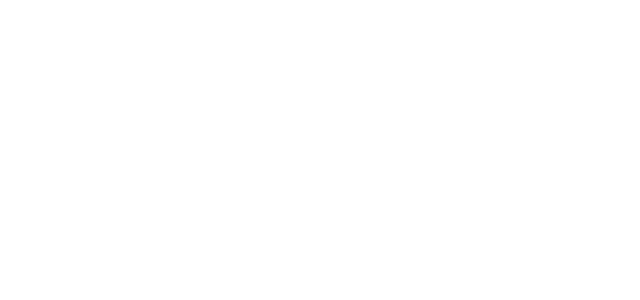
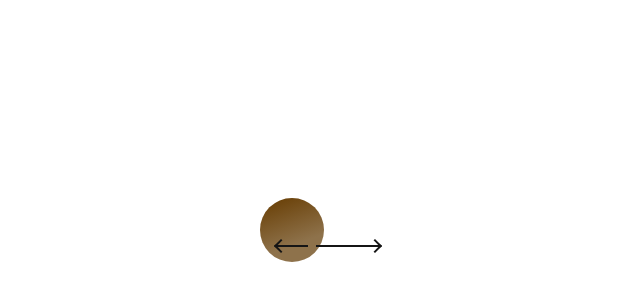
Before and after one commit to JasonDeee/NeuMorphismReact, a React (Create React App) app: page / in a window 1280 px wide. Shown: the part 986-1286 px from the top of the page, without its empty margins (632-1272 px from the left). Built offline with nearby package versions, Linux system fonts and the light colour scheme.

Commit message:
Slider Button First Commit

```diff
--- a/src/Component/Buttons.js
+++ b/src/Component/Buttons.js
@@ -3,6 +3,7 @@
 const ButtonFull = (Props) => {
   return (
     <button className="ButtonContainer Button_Full">
+      <div className="Button_Overlay"></div>
       <div
         className="Button_Icon"
         style={{ backgroundImage: `url("${Props.IconURL}")` }}
@@ -12,4 +13,14 @@
   );
 };
 
-export { ButtonFull };
+const ButtonSlider = (Props) => {
+  return (
+    <button className="ButtonContainer Button_Slider">
+      <div className="Button_Overlay"></div>
+      <div className="Button_Arrow" id="Prev"></div>
+      <div className="Button_Arrow" id="Next"></div>
+    </button>
+  );
+};
+
+export { ButtonFull, ButtonSlider };
--- a/src/Component/Homepage.js
+++ b/src/Component/Homepage.js
@@ -1,6 +1,6 @@
 import "../Styles/App.css";
 import { useEffect, useState } from "react";
-import { ButtonFull } from "./Buttons";
+import { ButtonFull, ButtonSlider } from "./Buttons";
 
 import Copy_Logo from "../Assets/Copy_Logo.svg";
 
@@ -10,7 +10,9 @@
       <section className="Section" id="Sec1Float">
         <ButtonFull IconURL={Copy_Logo} Label="Khám phá"></ButtonFull>
       </section>
-      <section className="Section" id="Sec2Float"></section>{" "}
+      <section className="Section" id="Sec2Float">
+        <ButtonSlider></ButtonSlider>
+      </section>{" "}
       <section className="Section" id="Sec3Float"></section>{" "}
       <section className="Section" id="Sec5Float"></section>
     </main>
--- a/src/Styles/App.css
+++ b/src/Styles/App.css
@@ -69,18 +69,33 @@
       -ms-flex-pack: start;
           justify-content: start;
   gap: 0;
-  background: linear-gradient(340deg, #8e724b 32%, #663b00 100%);
-  padding: 16px;
+  padding-left: 16px;
+  padding-right: 16px;
+  position: relative;
+  background: none;
+  height: 64px;
   -webkit-transition: all 1.11s cubic-bezier(0.25, 0, 0, 1);
   transition: all 1.11s cubic-bezier(0.25, 0, 0, 1);
   outline: none;
   border: none;
   cursor: pointer;
   color: #151515;
+}
+
+.ButtonContainer .Button_Overlay {
+  position: absolute;
+  left: 0;
+  top: 0;
+  height: 64px;
+  width: 64px;
+  background: linear-gradient(340deg, #8e724b 32%, #663b00 100%);
+  -webkit-transition: all 1.11s cubic-bezier(0.25, 0, 0, 1);
+  transition: all 1.11s cubic-bezier(0.25, 0, 0, 1);
   border-radius: 128px;
 }
 
 .ButtonContainer .Button_Icon {
+  position: relative;
   width: 32px;
   height: 32px;
 }
@@ -93,22 +108,94 @@
   margin-right: 0;
   height: 1.46rem;
   width: auto;
-  max-width: 0;
   -webkit-transition: all 1.11s cubic-bezier(0.25, 0, 0, 1);
   transition: all 1.11s cubic-bezier(0.25, 0, 0, 1);
   -webkit-transform: translate(2px, 50%);
           transform: translate(2px, 50%);
 }
 
+.Button_Slider {
+  gap: 8px;
+}
+
+.Button_Slider .Button_Arrow {
+  display: -webkit-box;
+  display: -ms-flexbox;
+  display: flex;
+  -webkit-box-orient: horizontal;
+  -webkit-box-direction: normal;
+      -ms-flex-direction: row;
+          flex-direction: row;
+  -webkit-box-align: center;
+      -ms-flex-align: center;
+          align-items: center;
+  -webkit-box-pack: center;
+      -ms-flex-pack: center;
+          justify-content: center;
+  position: relative;
+  width: 32px;
+  height: 32px;
+  overflow: visible;
+  -webkit-transform: translateY(16px);
+          transform: translateY(16px);
+}
+
+.Button_Slider .Button_Arrow::before,
+.Button_Slider .Button_Arrow::after {
+  content: "";
+  position: absolute;
+}
+
+.Button_Slider #Next {
+  width: 64px;
+}
+
+.Button_Slider #Prev::before {
+  right: 0;
+}
+
+.Button_Slider #Next::before {
+  left: 0;
+}
+
+.Button_Slider #Prev::after {
+  border-width: 2px 0 0 2px;
+  left: 0;
+}
+
+.Button_Slider #Next::after {
+  right: 0;
+  border-width: 0 2px 2px 0;
+}
+
+.Button_Slider .Button_Arrow::after {
+  width: 8px;
+  height: 8px;
+  border: solid #151515;
+  -webkit-transform: rotate(-45deg);
+          transform: rotate(-45deg);
+}
+
+.Button_Slider .Button_Arrow::before {
+  height: 2px;
+  width: 100%;
+  background: #151515;
+}
+
 .ButtonContainer:hover {
   gap: 16px;
+  padding-left: 24px;
+  padding-right: 24px;
 }
 
 .ButtonContainer:hover label {
   margin-right: 8px;
-  max-width: 96px;
   -webkit-transform: translate(0, 0);
           transform: translate(0, 0);
   color: white;
 }
+
+.ButtonContainer:hover .Button_Overlay {
+  width: 100%;
+}
 /*# sourceMappingURL=App.css.map */
--- a/src/Styles/_Buttons.scss
+++ b/src/Styles/_Buttons.scss
@@ -13,16 +13,33 @@
   justify-content: start;
   gap: 0;
 
-  background: linear-gradient(340deg, $TintColor 32%, $SecondTint 100%);
   //   background: $TintColor;
-  padding: 16px;
+  padding-left: 16px;
+  padding-right: 16px;
+
+  position: relative;
+  background: none;
+
+  height: 64px;
   transition: all 1.11s cubic-bezier(0.25, 0, 0, 1);
 
   outline: none;
   border: none;
   cursor: pointer;
 
+  .Button_Overlay {
+    position: absolute;
+    left: 0;
+    top: 0;
+    height: 64px;
+    width: 64px;
+    background: linear-gradient(340deg, $TintColor 32%, $SecondTint 100%);
+    transition: all 1.11s cubic-bezier(0.25, 0, 0, 1);
+    border-radius: 128px;
+  }
+
   .Button_Icon {
+    position: relative;
     width: 32px;
     height: 32px;
   }
@@ -36,21 +53,84 @@
     margin-right: 0;
     height: 1.46rem;
     width: auto;
-    max-width: 0;
     transition: all 1.11s cubic-bezier(0.25, 0, 0, 1);
 
     transform: translate(2px, 50%);
   }
+
+  //
   color: $BlackMap;
-  border-radius: 128px;
 }
+
+.Button_Slider {
+  gap: 8px;
+  .Button_Arrow {
+    display: flex;
+    flex-direction: row;
+    align-items: center;
+    justify-content: center;
+
+    position: relative;
+    // max-width: 0;
+    width: 32px;
+    height: 32px;
+    overflow: visible;
+
+    transform: translateY(16px);
+  }
+
+  .Button_Arrow::before,
+  .Button_Arrow::after {
+    content: "";
+
+    position: absolute;
+  }
+
+  //
+  #Next {
+    width: 64px;
+  }
+  //
+  #Prev::before {
+    right: 0;
+  }
+  #Next::before {
+    left: 0;
+  }
+
+  #Prev::after {
+    border-width: 2px 0 0 2px;
+    left: 0;
+  }
+  #Next::after {
+    right: 0;
+    border-width: 0 2px 2px 0;
+  }
+  //
+  .Button_Arrow::after {
+    width: 8px;
+    height: 8px;
+    border: solid $BlackMap;
+    transform: rotate(-45deg);
+  }
+  .Button_Arrow::before {
+    height: 2px;
+    width: 100%;
+    background: $BlackMap;
+  }
+}
+
 .ButtonContainer:hover {
   gap: 16px;
+  padding-left: 24px;
+  padding-right: 24px;
   label {
     margin-right: 8px;
-
-    max-width: 96px;
     transform: translate(0, 0);
     color: white;
   }
+
+  .Button_Overlay {
+    width: 100%;
+  }
 }
```
Also changed, not shown: 1 other file (tests, documents, lock files or other folders).
